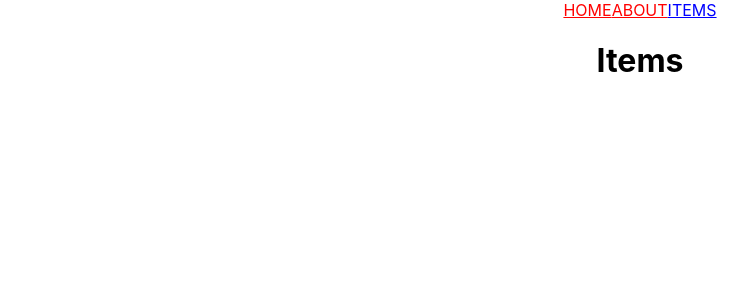
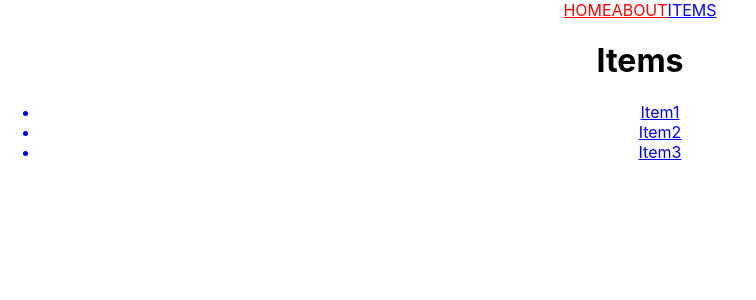
Before and after one commit to Falak0891/Intro-to-Routing, a React (Create React App) app: page /items in a window 1280 px wide. Shown: the top 300 px of the page, without its empty margins (0-756 px from the left). Built offline with nearby package versions, Linux system fonts and the light colour scheme.

Commit message:
Third-ItemDetails

```diff
--- a/src/App.js
+++ b/src/App.js
@@ -8,33 +8,35 @@ import {
 import Navbar from "./components/Navbar";
 import About from "./pages/About";
 import Home from "./pages/Home";
+import ItemDetails from "./pages/ItemDetails";
 import Items from "./pages/Items";
 
 function App() {
+  const routes = createRoutesFromElements(
+    <>
+      <Route path="/" element={<Navbar />}>
+        <Route index element={<Home />} />
+        <Route path="about" element={<About />} />
+        <Route path="items" element={<Items />} />
+        <Route path="items/:id" element={<ItemDetails />} />
+      </Route>
+    </>
+  );
 
-  // const routes = createRoutesFromElements(
-  //   <>
-  //     <Route path="/" element={<Navbar />}>
-  //       <Route index element={<Home />} />
-  //       <Route path="/about" element={<About />} />
-  //       <Route path="/items" element={<Items />} />
-  //     </Route>
-  //   </>
-  // );
+  const router = createBrowserRouter(routes);
 
-  // const router = createBrowserRouter(routes);
-
-  const router = createBrowserRouter([
-    {
-      path: "/",
-      element: <Navbar />,
-      children: [
-        { index: true, element: <Home /> },
-        { path: "about", element: <About /> },
-        { path: "items", element: <Items /> },
-      ],
-    },
-  ]);
+  // const router = createBrowserRouter([
+  //   {
+  //     path: "/",
+  //     element: <Navbar />,
+  //     children: [
+  //       { index: true, element: <Home /> },
+  //       { path: "about", element: <About /> },
+  //       { path: "items", element: <Items /> },
+  //       { path: "items/:id", element: <ItemDetails /> },
+  //     ],
+  //   },
+  // ]);
 
   return (
     <>
--- /dev/null
+++ b/src/pages/ItemDetails.js
@@ -0,0 +1,14 @@
+import { useParams } from "react-router-dom";
+
+function ItemDetails() {
+  const params = useParams();
+  console.log(params);
+  return (
+    <>
+      <h1>ItemDetails</h1>
+      <p>{params.id}</p>
+    </>
+  );
+}
+
+export default ItemDetails;
--- a/src/pages/Items.js
+++ b/src/pages/Items.js
@@ -1,9 +1,23 @@
-function Items(){
-    return(
-        <>
-            <h1>Items</h1>
-        </>
-    )
+import { Link } from "react-router-dom";
+
+function Items() {
+  const items = [
+    { id: "i-1", title: "Item1" },
+    { id: "i-2", title: "Item2" },
+    { id: "i-3", title: "Item3" },
+  ];
+  return (
+    <>
+      <h1>Items</h1>
+      <ul>
+        {items.map((item) => (
+          <Link to={`/items/${item.id}`} key={item.id}>
+            <li>{item.title}</li>
+          </Link>
+        ))}
+      </ul>
+    </>
+  );
 }
 
 export default Items;
```
